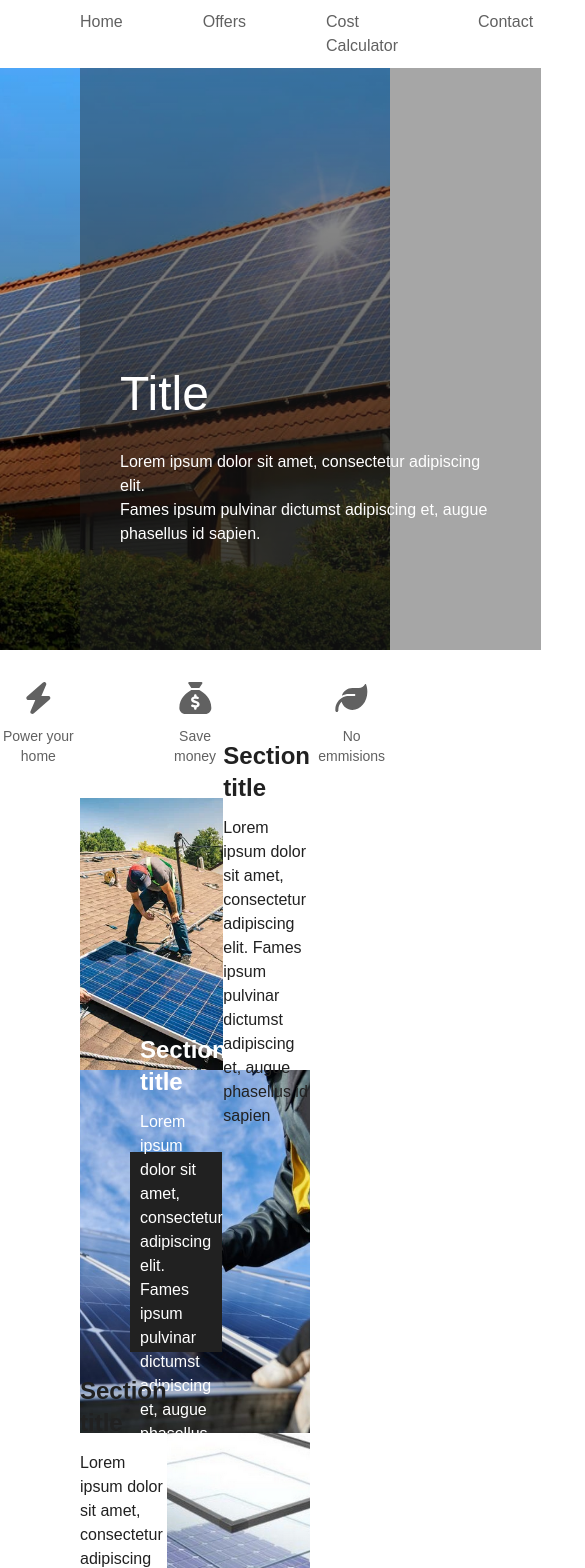
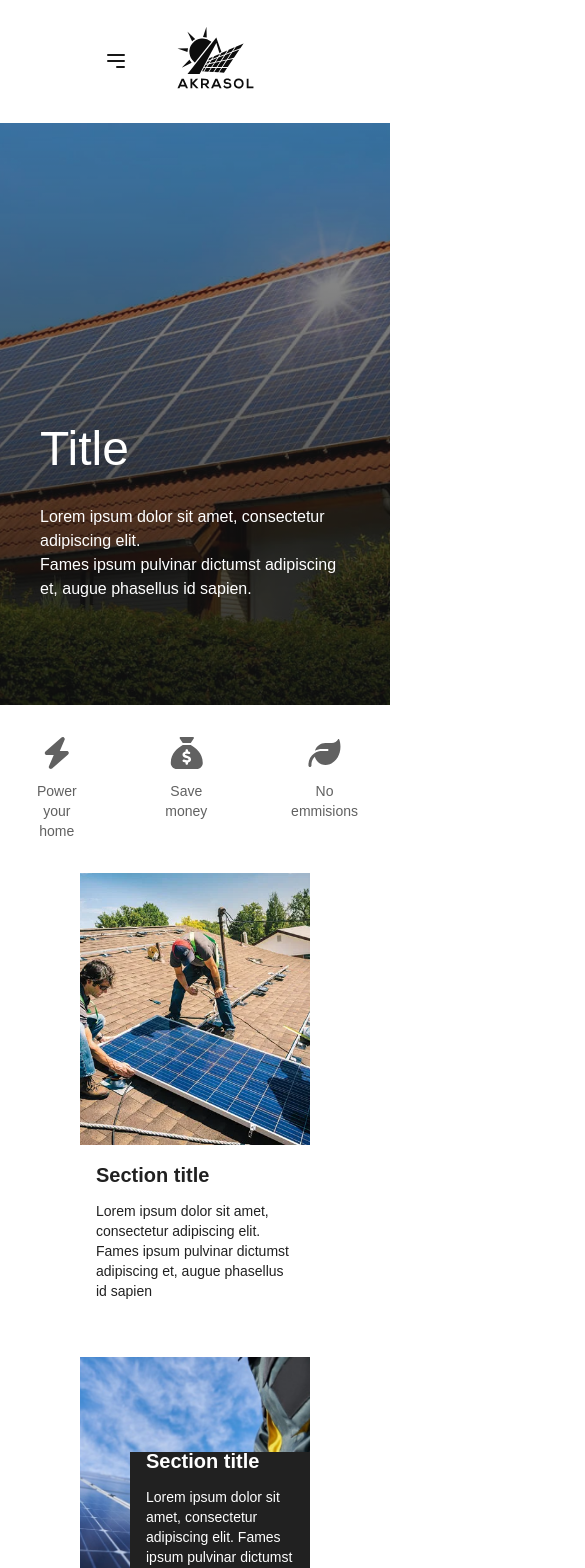
Before and after one commit to akrapovicivan/akrasol, a Next.js app: page / in a window 390 px wide. Shown: the top 1568 px of the page, 585 px wide, since content can reach past the window. Built offline with nearby package versions, Linux system fonts and the light colour scheme.

Commit message:
homepage and header responsive implementation.

```diff
--- a/src/app/components/Header/Header.tsx
+++ b/src/app/components/Header/Header.tsx
@@ -1,14 +1,62 @@
+"use client";
+
 import Navigation from './Navigation';
 import styles from './header.module.css';
 import Logo from './Logo';
+import { useEffect, useState } from "react";
+
 
 export default function Header() {
+
+    const [isSidebarOpen, setIsSidebarOpen] = useState(false);
+
+    useEffect(() => {
+    }, []);
+
     return (
         <header className={styles.header}>
-            <div className='flex flex-row w-full items-center'>
-                <Logo className="mr-auto" width={80} height={48}/>
-                <Navigation />
+            <div className="flex items-center justify-between w-full p-4">
+                <button
+                    className="block min-[888px]:hidden p-2"
+                    onClick={() => setIsSidebarOpen(!isSidebarOpen)}
+                    aria-label="Toggle Navigation"
+                >
+                    <svg
+                        xmlns="http://www.w3.org/2000/svg"
+                        className="h-6 w-6"
+                        fill="none"
+                        viewBox="0 0 24 24"
+                        stroke="currentColor"
+                    >
+                        <path strokeLinecap="round" strokeLinejoin="round" strokeWidth={2} d="M4 6h16M4 12h16m-7 6h7" />
+                    </svg>
+                </button>
+
+                    <div className="mx-auto min-[888px]:mx-0">
+                        <Logo width={80} height={48} />
+                    </div>
+
+                    <div className="hidden min-[888px]:block">
+                        <Navigation />
+                    </div>
             </div>
+            {isSidebarOpen && (
+            <div className="fixed inset-0 bg-gray-800 bg-opacity-50 z-40">
+                <div className="fixed top-0 left-0 w-64 bg-white h-full shadow-md z-50 flex flex-col">
+                    <button
+                        className="p-4 self-end"
+                        onClick={() => setIsSidebarOpen(false)}
+                        aria-label="Close Sidebar"
+                    >
+                        <svg xmlns="http://www.w3.org/2000/svg" className="h-6 w-6" fill="none" viewBox="0 0 24 24" stroke="currentColor">
+                            <path strokeLinecap="round" strokeLinejoin="round" strokeWidth={2} d="M6 18L18 6M6 6l12 12" />
+                        </svg>
+                    </button>
+
+                    <Navigation isSidebar />
+                </div>
+            </div>
+            )}
         </header>
     );
 }
--- a/src/app/components/Header/Navigation.tsx
+++ b/src/app/components/Header/Navigation.tsx
@@ -32,21 +32,45 @@ const navigation = [
     },
 ];
 
-export default function Navigation() {
+export default function Navigation({ isSidebar = false }) {
     return (
-        <nav className="text-[#616161]">
-            <div className="container mx-auto">
-                <ul className="flex space-x-20">
+        <nav className={`${isSidebar ? "mt-4 px-6" : "text-[#616161]"}`}>
+            <ul
+                className={`${
+                    isSidebar ? "flex flex-col space-y-6" : "flex space-x-20"
+                }`}
+            >
                 {navigation.map((item) => (
                     <li key={item.name} className="relative group">
-                            <Link href={item.href} className="hover:text-[#176FD3] transition duration-200">
+                        <Link
+                            href={item.href}
+                            className={`block ${
+                                isSidebar
+                                    ? "text-lg font-bold hover:text-[#176FD3]"
+                                    : "hover:text-[#176FD3] transition duration-200"
+                            }`}
+                        >
                             {item.name}
                         </Link>
+
                         {item.subroutes && (
-                                <ul className="absolute left-0 mt-2 w-48 bg-gray-700 rounded shadow-lg opacity-0 group-hover:opacity-100 transition-opacity duration-200">
+                            <ul
+                                className={`${
+                                    isSidebar
+                                        ? "mt-2 pl-4 space-y-2"
+                                        : "absolute left-0 mt-2 w-48 bg-gray-700 rounded shadow-lg opacity-0 group-hover:opacity-100 transition-opacity duration-200"
+                                }`}
+                            >
                                 {item.subroutes.map((subitem) => (
                                     <li key={subitem.name}>
-                                            <Link href={subitem.href} className="block px-4 py-2 hover:bg-gray-600 hover:text-[#176FD3] transition duration-200">
+                                        <Link
+                                            href={subitem.href}
+                                            className={`block ${
+                                                isSidebar
+                                                    ? "text-sm hover:underline"
+                                                    : "px-4 py-2 hover:bg-gray-600 hover:text-[#176FD3] transition duration-200"
+                                            }`}
+                                        >
                                             {subitem.name}
                                         </Link>
                                     </li>
@@ -56,7 +80,6 @@ export default function Navigation() {
                     </li>
                 ))}
             </ul>
-            </div>
         </nav>
     );
 }
--- a/src/app/components/Header/Section.tsx
+++ b/src/app/components/Header/Section.tsx
@@ -19,30 +19,32 @@ interface SectionProps {
   }: SectionProps) {
     return (
       <div
-        className={`w-full flex ${direction} justify-between items-center bg-cover bg-center`}
-        style={{
-          height: outerBackgroundImage? "363px": "",
-          backgroundImage: outerBackgroundImage ? `url(${outerBackgroundImage})` : "none",
-          backgroundColor: outerBackgroundImage ? "transparent" : outerBackgroundColor,
-        }}
+      className={`w-full flex ${direction} justify-between items-center mb-14 lg:mb-0 bg-cover bg-center flex-wrap lg:flex-nowrap
+      ${outerBackgroundImage ? "lg:h-[363px] h-[272px]" : ""}`}
+      style={{
+        backgroundImage: outerBackgroundImage ? `url(${outerBackgroundImage})` : "none",
+        backgroundColor: outerBackgroundImage ? "transparent" : outerBackgroundColor,
+      }}
       >
         <div
-          className="h-[272px] max-w-[503px] w-full bg-cover bg-center"
+          className="h-[272px] lg:max-w-[503px] w-full bg-cover bg-center mb-4 lg:mb-0 "
           style={{
             backgroundImage: image ? `url(${image})` : "none",
+            height: image ? "272px" : "auto",
           }}
         >
         </div>
-        <div className="flex flex-col w-[40%] h-[112px] justify-center"
-            style={{ backgroundColor: innerBackgroundColor,
-                     color: innerBackgroundColor ? "white" : "#212121",
-                     maxWidth: innerBackgroundColor? "300px": "",
-                     height: innerBackgroundColor? "200px": "",
-                     padding: innerBackgroundColor? "10px": "",
-                     marginLeft: innerBackgroundColor ? "50px": ""
-             }}>
-          <span className="text-2xl font-bold mb-3">{title}</span>
-          <p>{description}</p>
+
+        <div
+          className={`flex flex-col w-full lg:w-[40%] justify-center px-4
+            ${innerBackgroundColor ? "max-w-[300px] lg:h-[200px] h-[150px] p-[10px] ml-[50px]" : ""}`}
+          style={{
+            backgroundColor: innerBackgroundColor,
+            color: innerBackgroundColor ? "white" : "#212121",
+          }}
+        >
+          <span className="text-xl lg:text-2xl font-bold mb-3">{title}</span>
+          <p className="text-sm lg:text-base">{description}</p>
         </div>
       </div>
     );
--- a/src/app/page.tsx
+++ b/src/app/page.tsx
@@ -7,13 +7,13 @@ export default function HomePage() {
         <div>
             <div className="w-full h-[582px] bg-cover bg-center"
                 style={{ backgroundImage: 'linear-gradient(0deg, rgba(0, 0, 0, 0.8) 0%, rgba(0, 0, 0, 0) 100%), url(/images/panels-hero.png)' }}>
-                <div className="ml-20 w-[461px] h-full bg-[#212121]/40 text-white flex flex-col justify-end p-10" >
+                <div className="min-[888px]:ml-20 min-[888px]:w-[461px] h-full bg-[#212121]/40 text-white flex flex-col justify-end p-10" >
                     <span className="text-5xl mb-8">Title</span>
                     <p className="text-base mb-16">Lorem ipsum dolor sit amet, consectetur adipiscing elit.<br />
                     Fames ipsum pulvinar dictumst adipiscing et, augue phasellus id sapien.</p>
                 </div>
             </div>
-            <div className="py-8 flex flex-row justify-center gap-x-20">
+            <div className="p-8 flex flex-row justify-center gap-x-20">
                 <div className="flex flex-col w-[120px]">
                     <FontAwesomeIcon icon={faBolt} size="2x" className="text-[#616161]" />
                     <span className='text-sm text-[#616161] mt-3 text-center'>Power your home</span>
```
Lines whose indentation alone changed are shown as unchanged.
